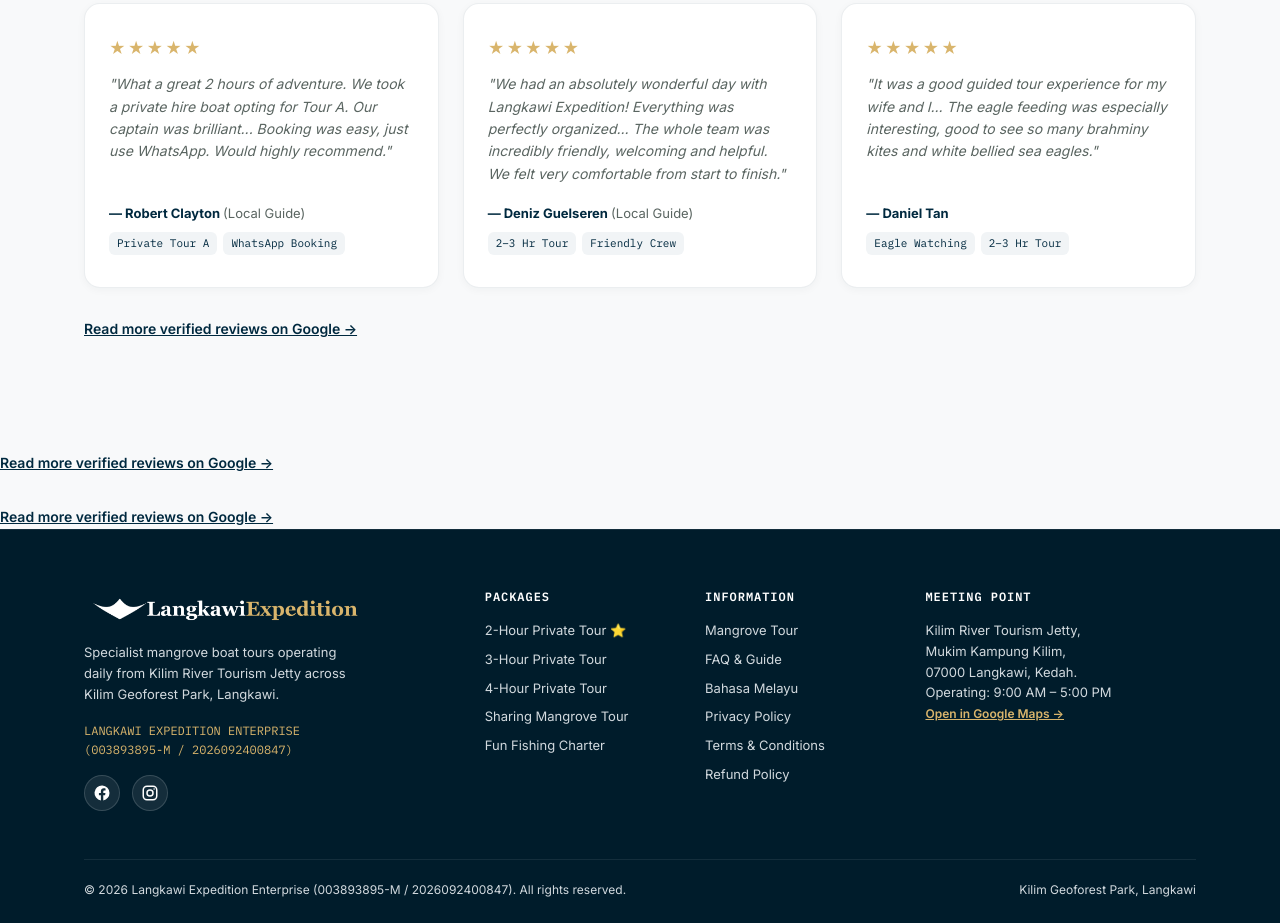
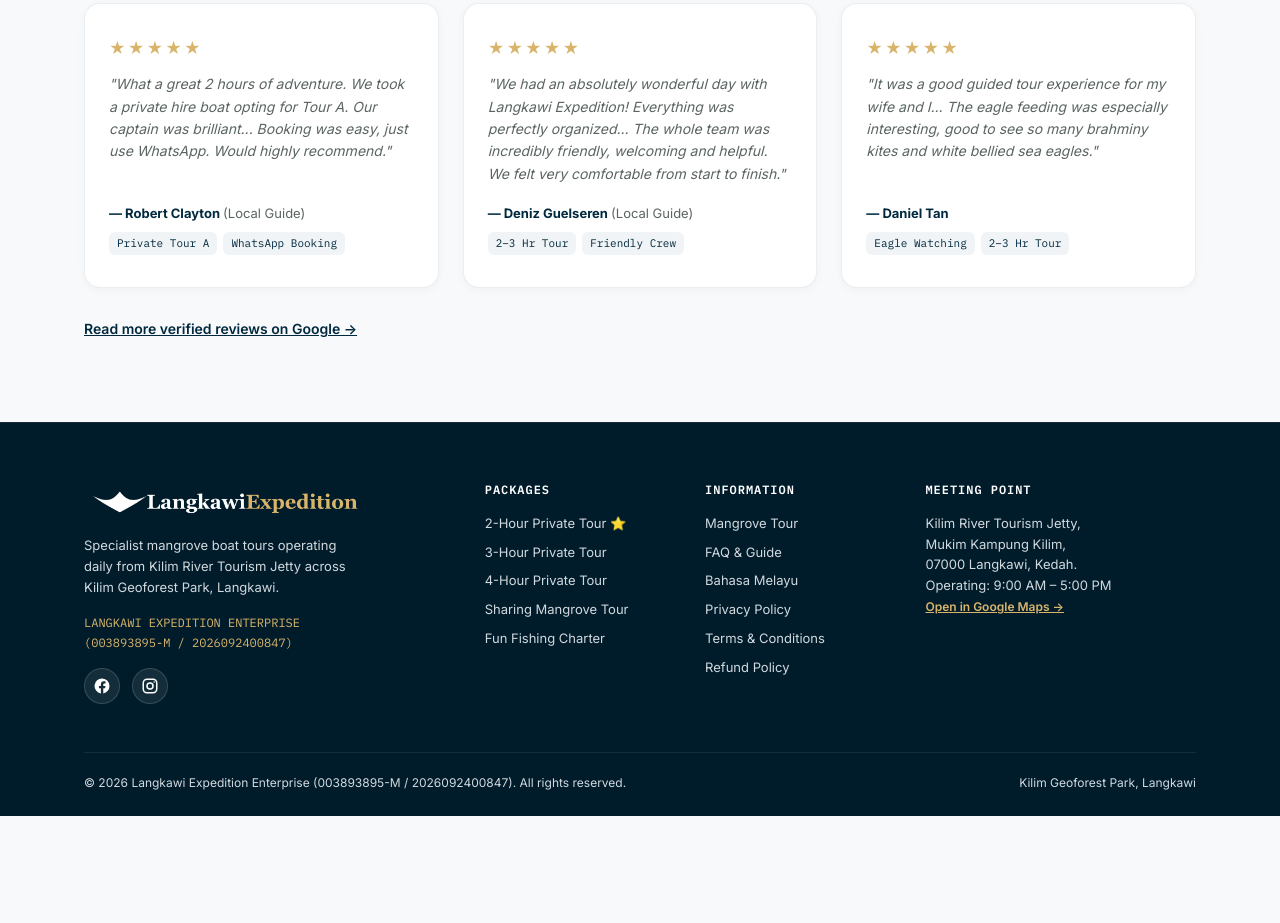
Before and after one commit to aiiidddiiilll01-byte/mangrove-tour-site, a plain HTML site: page index.html in a window 1280 px wide. Shown: the part 7410-8333 px from the top of the page. After the commit the page ends 8226 px from the top, so only its background shows below. Drawn offline with Linux system fonts and the light colour scheme.

Commit message:
Remove duplicate Google reviews links

```diff
--- a/index.html
+++ b/index.html
@@ -811,21 +811,6 @@
       </div>
     </section>
 
-        <div style="margin-top: 28px;">
-          <a href="https://share.google/NGqfxPL3RGUM4oOZS" target="_blank" rel="noopener noreferrer" style="color: var(--brand-navy); font-weight: 600; font-size: 14px; text-decoration: underline;">
-            Read more verified reviews on Google →
-          </a>
-        </div>
-      </div>
-    </section>
-        <div style="margin-top: 28px;">
-          <a href="https://share.google/NGqfxPL3RGUM4oOZS" target="_blank" rel="noopener noreferrer" style="color: var(--brand-navy); font-weight: 600; font-size: 14px; text-decoration: underline;">
-            Read more verified reviews on Google →
-          </a>
-        </div>
-      </div>
-    </section>
-
   </main>
 
   <!-- Sticky Mobile CTA -->
```
